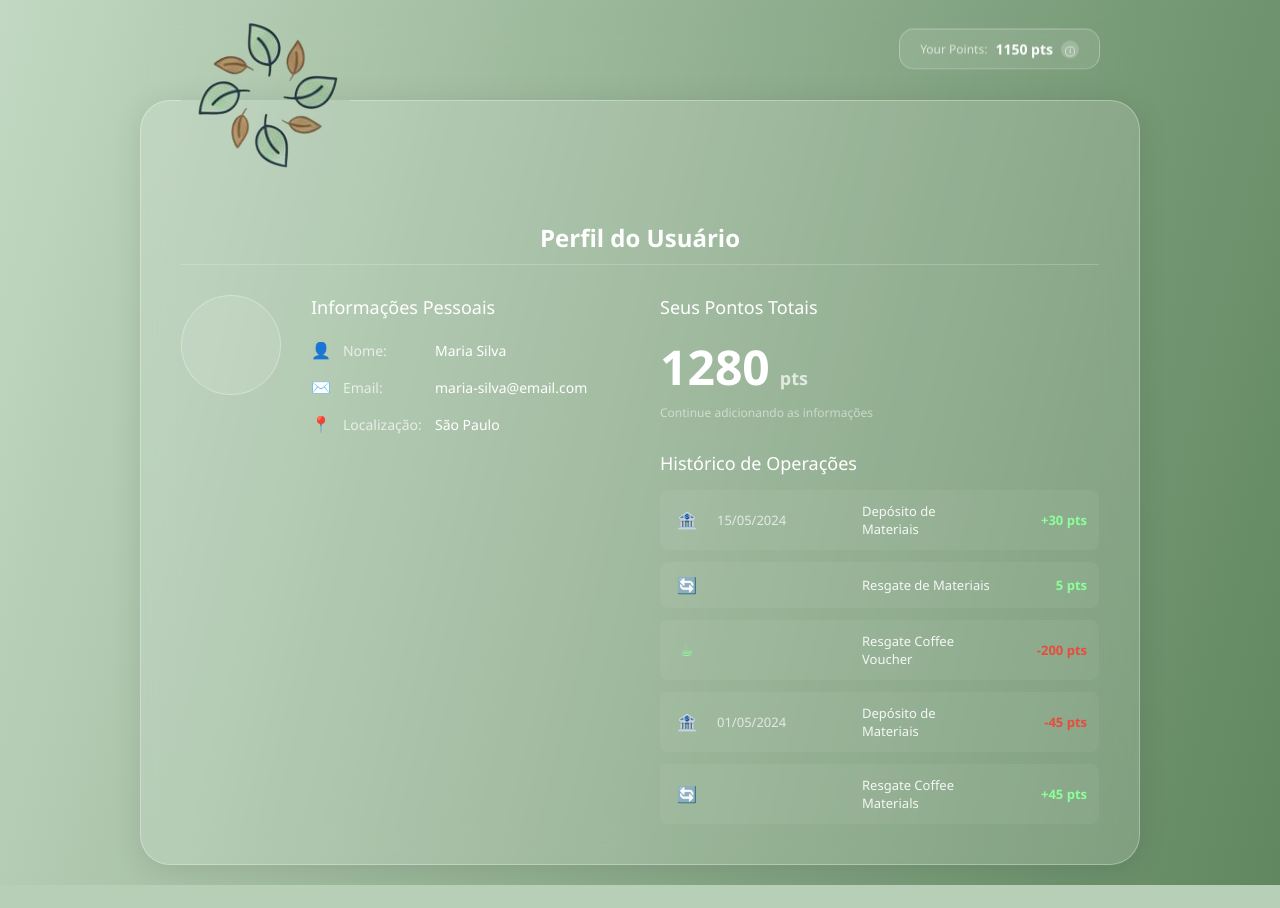
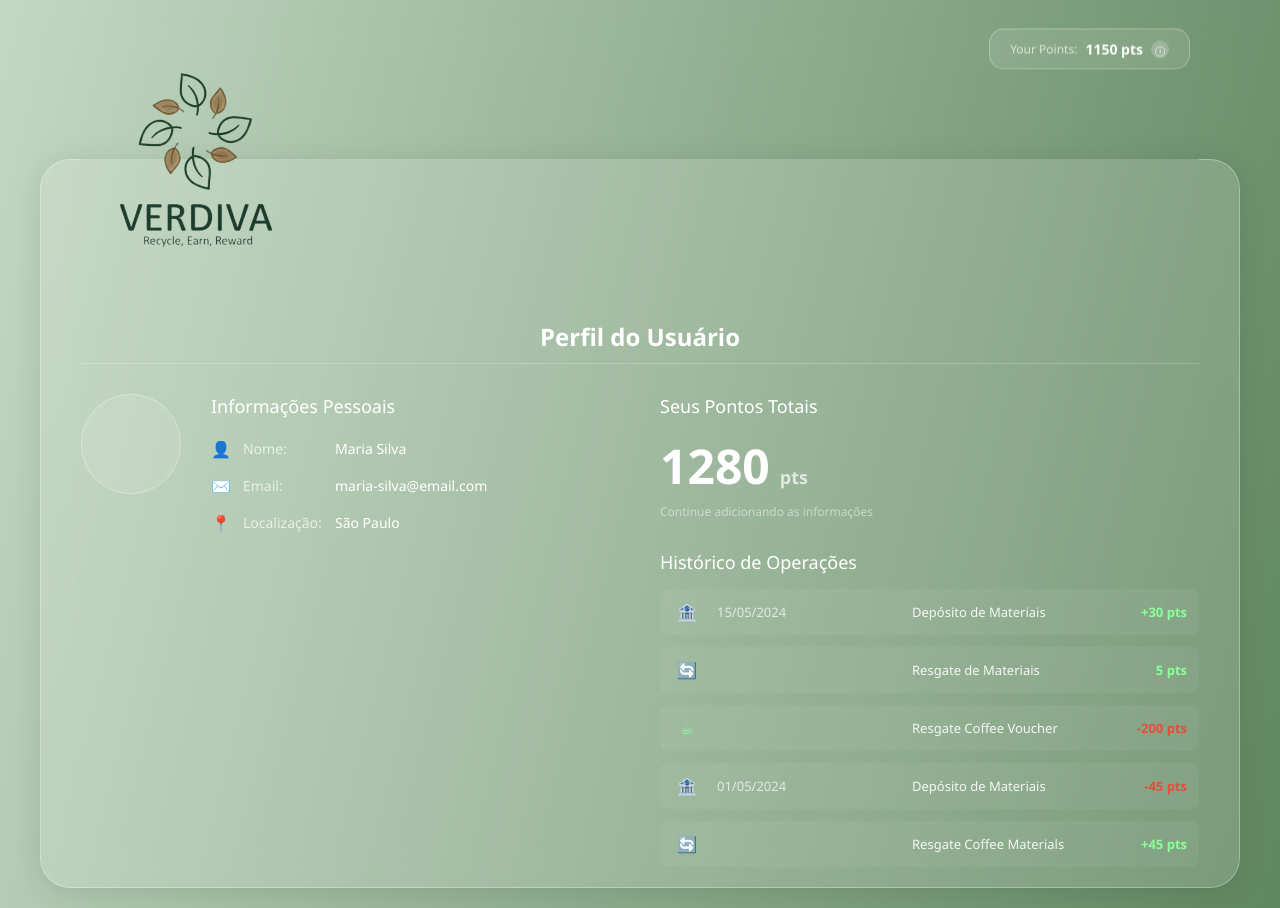
Before and after one commit to caiquemendeskm/Verdiva, a PHP site: page / in a window 1280 px wide. Before the commit the page ends 885 px from the top, so only its background shows below. Run offline with PHP 8.4, Linux system fonts and the light colour scheme.

Commit message:
Add files via upload

```diff
--- a/index.html
+++ b/index.html
@@ -20,7 +20,7 @@
         </div>
         <fieldset class="profile-card">
             <legend>
-                <img src="icone.png" alt="Verdiva logo">
+             <img src="icone.png" alt="Verdiva logo" style="width: 25%; height: 25%;">
             </legend>
 
         <div>
--- a/styles.css
+++ b/styles.css
@@ -17,7 +17,8 @@ body {
 
 .container {
     width: 100%;
-    max-width: 1000px;
+    /* MODIFICAÇÃO ANTERIOR: Aumentado o max-width para estender o conteúdo */
+    max-width: 1200px;
     position: relative;
 }
 
@@ -25,7 +26,8 @@ body {
 .profile-card {
     background: rgba(255, 255, 255, 0.15);
     border-radius: 30px;
-    padding: 40px;
+    /* MODIFICAÇÃO ANTERIOR: Ajustado o padding para estender o conteúdo lateralmente */
+    padding: 20px 40px;
     box-shadow: 0 4px 30px rgba(0, 0, 0, 0.1);
     backdrop-filter: blur(15px);
     -webkit-backdrop-filter: blur(15px);
@@ -33,6 +35,21 @@ body {
     color: #fff;
     margin-top: 0;
 }
+
+/* NOVO: Regra para alinhar o logo dentro do <legend> à esquerda, ajustando sua margem */
+.profile-card legend {
+    /* Garante que a legend ocupe a largura total para posicionamento */
+    width: 100%;
+    /* Alinha o conteúdo da legend à esquerda */
+    text-align: left;
+}
+
+.profile-card legend img {
+    /* Força o logo a se mover para a esquerda, anulando o padding da legend/fieldset */
+    margin-left: -25px;
+    display: block;
+}
+
 
 /* Estilo do cabeçalho superior (sem o título principal) */
 .top-header-info {
@@ -43,7 +60,8 @@ body {
     position: absolute;
     top: 29px;
     left: 0;
-    padding: 0 40px;
+    /* MODIFICAÇÃO ANTERIOR: Ajustado o padding lateral para alinhamento */
+    padding: 0 50px;
     transform: translateY(-50%);
     z-index: 10;
 }
```
Also changed, not shown: icone.png.
